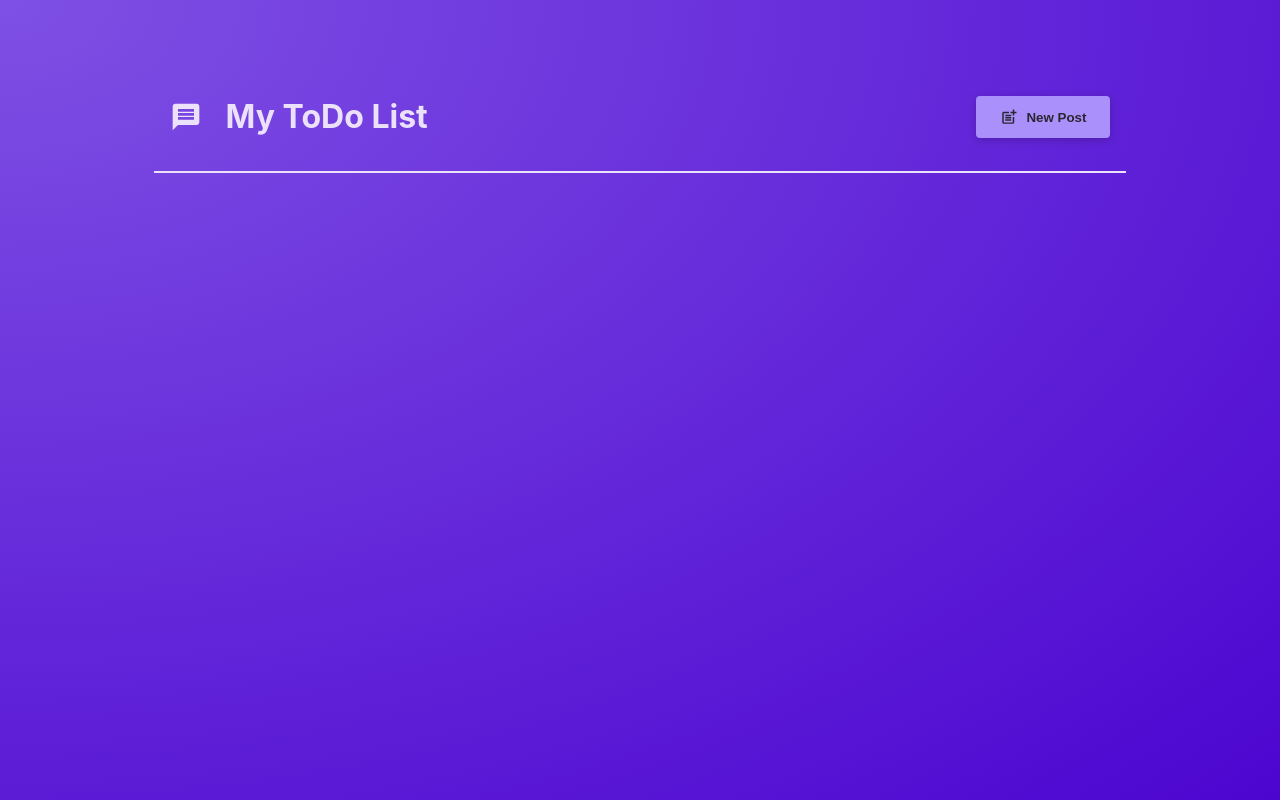
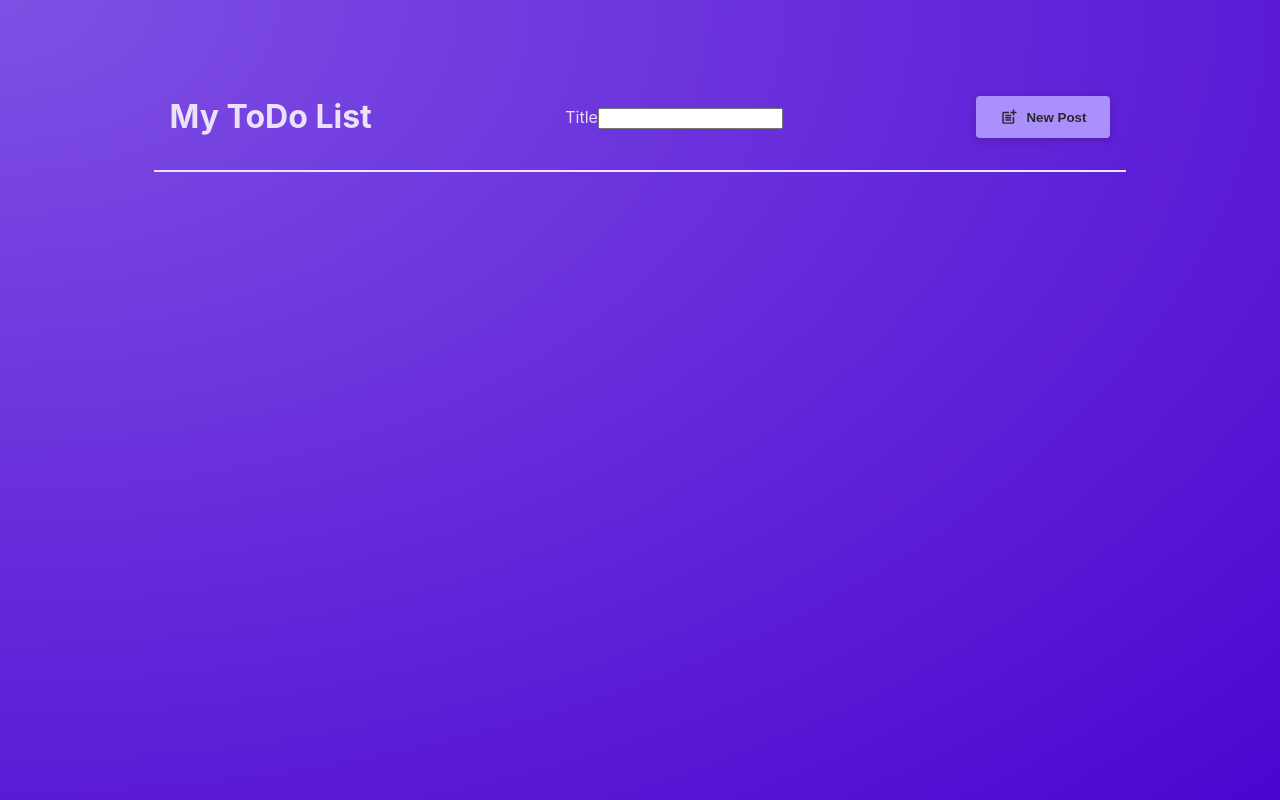
Before and after one commit to Musab-Kara/CTD-React-Cockatoo, a React (Create React App) app: page /new in a window 1280 px wide. Built offline with nearby package versions, Linux system fonts and the light colour scheme; no server answers.

Commit message:
lesson-4-1

```diff
--- a/package.json
+++ b/package.json
@@ -3,6 +3,7 @@
   "version": "0.1.0",
   "private": true,
   "dependencies": {
+    "prop-types": "^15.8.1",
     "react": "^18.2.0",
     "react-dom": "^18.2.0",
     "react-icons": "^4.8.0",
--- a/src/App.js
+++ b/src/App.js
@@ -1,14 +1,16 @@
 import React, { useState, useEffect } from "react";
-import AddTodoForm from "./AddTodoForm";
-import TodoList from "./Todolist";
-import MainHeader from "./MainHeader";
+import AddTodoForm from "./components/AddTodoForm";
+import TodoList from "./components/Todolist";
+import MainHeader from "./components/MainHeader";
 import { BrowserRouter, Routes, Route } from "react-router-dom";
 import "./App.css";
+import { MdPostAdd, MdMessage } from "react-icons/md";
+import classes from "./components/MainHeader.module.css";
 
 function App() {
   const [todoList, setTodoList] = useState([]);
   const [isLoading, setIsLoading] = useState(true);
-
+  console.log(todoList, "todoList");
   useEffect(() => {
     fetch(
       `https://api.airtable.com/v0/${process.env.REACT_APP_AIRTABLE_BASE_ID}/Default`,
@@ -25,8 +27,10 @@ function App() {
         setIsLoading(false);
       });
   }, []);
-  function addTodo(newTodo) {
-    let newTodos = [newTodo, ...todoList];
+  function addTodo(event) {
+    console.log(event.target.value);
+    // debugger;
+    let newTodos = [event, ...todoList];
     setTodoList(newTodos);
   }
 
@@ -40,7 +44,29 @@ function App() {
       return localStorage.setItem("savedTodoList", JSON.stringify(todoList));
     }
   }, [todoList]);
-
+  function MainHeader({ onAddTodo }) {
+    return (
+      <header className={classes.header}>
+        <h1 className={classes.logo}>
+          {/* <MdMessage /> */}
+          My ToDo List
+        </h1>
+        <>
+          <AddTodoForm
+            onAddTodo={addTodo}
+            todoList={todoList}
+            setTodoList={setTodoList}
+          />
+        </>
+        <p>
+          <button className={classes.button} onClick={onAddTodo}>
+            <MdPostAdd size={18} />
+            New Post
+          </button>
+        </p>
+      </header>
+    );
+  }
   return (
     <BrowserRouter>
       <Routes>
@@ -49,9 +75,13 @@ function App() {
           path="/"
           element={
             <div>
-              <MainHeader />
+              <MainHeader onAddTodo={addTodo}></MainHeader>
               {/* <h1 className="heading">Todo List</h1> */}
-              <AddTodoForm onAddTodo={addTodo} />
+              {/* <AddTodoForm
+                onAddTodo={addTodo}
+                todoList={todoList}
+                setTodoList={setTodoList}
+              /> */}
               {isLoading ? (
                 <p>Loading ...</p>
               ) : (
--- a/src/AddTodoForm.js
+++ b/src/components/AddTodoForm.js
@@ -1,8 +1,11 @@
 import React, { useState } from "react";
+import PropTypes from "prop-types";
 import InputWithLabel from "./InputWithLabel";
-import style from "./TodoListItem.module.css";
+import classes from "./AddTodoForm.module.css";
+// import classes from "./MainHeader.module.css";
+import { MdPostAdd, MdMessage } from "react-icons/md";
 
-function AddTodoForm({ onAddTodo }) {
+function AddTodoForm({ onAddTodo, todoList, setTodoList }) {
   const [todoTitle, setTodoTitle] = useState("");
 
   const mybtn = {
@@ -22,10 +25,21 @@ function AddTodoForm({ onAddTodo }) {
 
   function handleAddTodo(event) {
     event.preventDefault();
-    onAddTodo({
-      title: todoTitle,
-      id: Date.now(),
-    });
+    // onAddTodo({
+    //   title: todoTitle,
+    //   id: Date.now(),
+    // });
+    setTodoList([
+      ...todoList,
+      {
+        fields: {
+          Title: todoTitle,
+        },
+        createdTime: Date.now(),
+        id: Date.now() + "",
+      },
+    ]);
+
     setTodoTitle("");
   }
 
@@ -34,7 +48,7 @@ function AddTodoForm({ onAddTodo }) {
       <form onSubmit={handleAddTodo}>
         <label htmlFor="todoTitle">Title</label>
         <input
-          style={{ margin: "10px" }}
+          // style={classes.todoTitle}
           id="todoTitle"
           type="text"
           value={todoTitle}
@@ -44,9 +58,17 @@ function AddTodoForm({ onAddTodo }) {
         {/* <button className={style.button} type="submit">
           Add
         </button> */}
+        {/* <button className={classes.button}>
+          <MdPostAdd size={18} />
+          New Post
+        </button> */}
       </form>
     </div>
   );
 }
 
+AddTodoForm.propTypes = {
+  onAddTodo: PropTypes.func,
+};
+
 export default AddTodoForm;
--- a/src/AddTodoForm.module.css
+++ b/src/components/AddTodoForm.module.css
@@ -15,3 +15,7 @@
 .button:hover {
   background-color: #8c6cf7;
 }
+
+.todoTitle {
+  border: 1px solid red;
+}
--- a/src/InputWithLabel.js
+++ b/src/components/InputWithLabel.js
@@ -1,4 +1,5 @@
 import React, { useEffect, useRef } from "react";
+import PropTypes from "prop-types";
 
 function InputWithLabel({ handleTitleChange, todoTitle, children, isFocused }) {
   const inputRef = React.useRef();
@@ -31,5 +32,8 @@ function InputWithLabel({ handleTitleChange, todoTitle, children, isFocused }) {
     </>
   );
 }
-
+InputWithLabel.propTypes = {
+  todoTitle: PropTypes.string,
+  handleTitleChange: PropTypes.func,
+};
 export default InputWithLabel;
--- a/src/MainHeader.js
+++ b/src/components/MainHeader.js
@@ -1,15 +1,15 @@
 import { MdPostAdd, MdMessage } from "react-icons/md";
 import classes from "./MainHeader.module.css";
 
-function MainHeader({ onCreatePost }) {
+function MainHeader({ onAddTodo }) {
   return (
     <header className={classes.header}>
       <h1 className={classes.logo}>
-        <MdMessage />
+        {/* <MdMessage /> */}
         My ToDo List
       </h1>
       <p>
-        <button className={classes.button} onClick={onCreatePost}>
+        <button className={classes.button} onClick={onAddTodo}>
           <MdPostAdd size={18} />
           New Post
         </button>
--- a/src/TodoListItem.js
+++ b/src/components/TodoListItem.js
@@ -1,5 +1,6 @@
 import React from "react";
 import style from "./TodoListItem.module.css";
+import PropTypes from "prop-types";
 
 function TodoListItem({ todo, onRemoveTodo }) {
   const removeBtn = {
@@ -31,5 +32,8 @@ function TodoListItem({ todo, onRemoveTodo }) {
     </div>
   );
 }
-
+TodoListItem.propTypes = {
+  todo: PropTypes.object,
+  onRemoveTodo: PropTypes.func,
+};
 export default TodoListItem;
```
Also changed, not shown: src/components/MainHeader.module.css (renamed from src/MainHeader.module.css), src/components/TodoList.css (renamed from src/TodoList.css), src/components/TodoListItem.module.css (renamed from src/TodoListItem.module.css), src/components/Todolist.js (renamed from src/Todolist.js), 1 other file (tests, documents, lock files or other folders).
